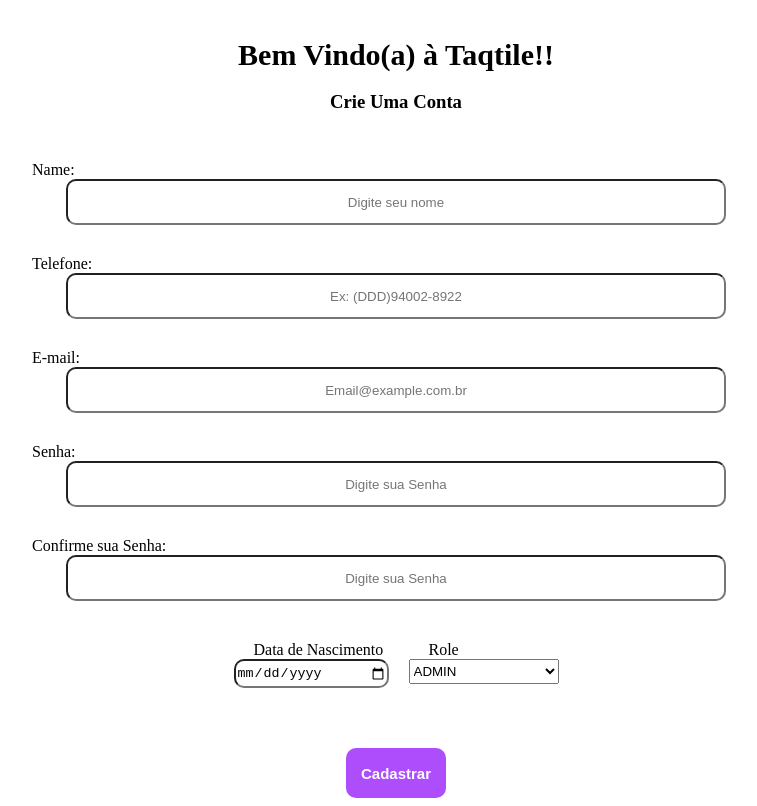
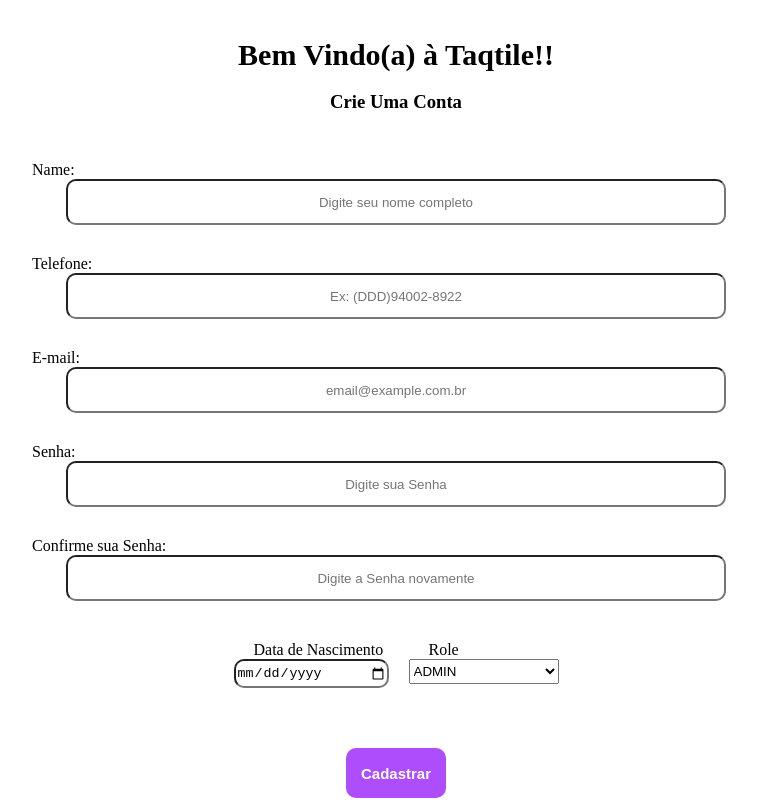
Before and after one commit to SamuelSsc/Onboarding-Instituto, a React (Create React App) app: page /createuser in a window 1280 px wide. Shown: the whole page, without its empty margins (244-1001 px from the left). Built offline with nearby package versions, Linux system fonts and the light colour scheme.

Commit message:
validando campos

```diff
--- a/src/components/AddUser/AddUser.component.tsx
+++ b/src/components/AddUser/AddUser.component.tsx
@@ -3,6 +3,8 @@
 
 
 export const AddUser = () =>{
+
+
     return  (
 
         <Forms >
@@ -11,22 +13,28 @@
 
             <Label >Name:</Label>
             <Input
-                placeholder="Digite seu nome"
-                type="email"
-                required>
+                placeholder="Digite seu nome completo"
+                type="username"
+                required
+                pattern="(\w{3,})"
+                title="Seu nome deve Possuir ao menos 3 caracteres"
+                >
             </Input>
 
             <Label >Telefone:</Label>
             <Input
                 placeholder="Ex: (DDD)94002-8922"
-                type="phone"
-                required>
+                type="tel"
+                required
+                pattern="^\(?[1-9]{2}\)? ?(?:[2-8]|9[1-9])[0-9]{3}\-?[0-9]{4}$"
+                title="Digite um Numero de telefone válido com no minimo 9 caracteres e o DDD."
+                >
             </Input>
 
             <Label >E-mail:</Label>
             <Input
                 name= "email"
-                placeholder="Email@example.com.br"
+                placeholder="email@example.com.br"
                 type="email"
                 required
                 pattern="[a-z0-9._%+-]+@[a-z0-9.-]+\.[a-z]{2,}$"
@@ -46,7 +54,7 @@
             <Label>Confirme sua Senha:</Label>
             <Input
                 name= "Password"
-                placeholder="Digite sua Senha"
+                placeholder="Digite a Senha novamente"
                 type="password"
                 required
                 pattern= "(^(?=.*\d)(?=.*[a-zA-Z]).{7,}$)"
@@ -58,7 +66,11 @@
                     <Label>Data de Nascimento</Label>
                     <Inputdata
                         type="date"
-                        required>
+                        required
+
+
+                        title="Somente datas anteriores"
+                        >
                     </Inputdata>
                 </ContainerInput>
 
@@ -77,4 +89,5 @@
         </Forms>
     )
 
+
 }
```
